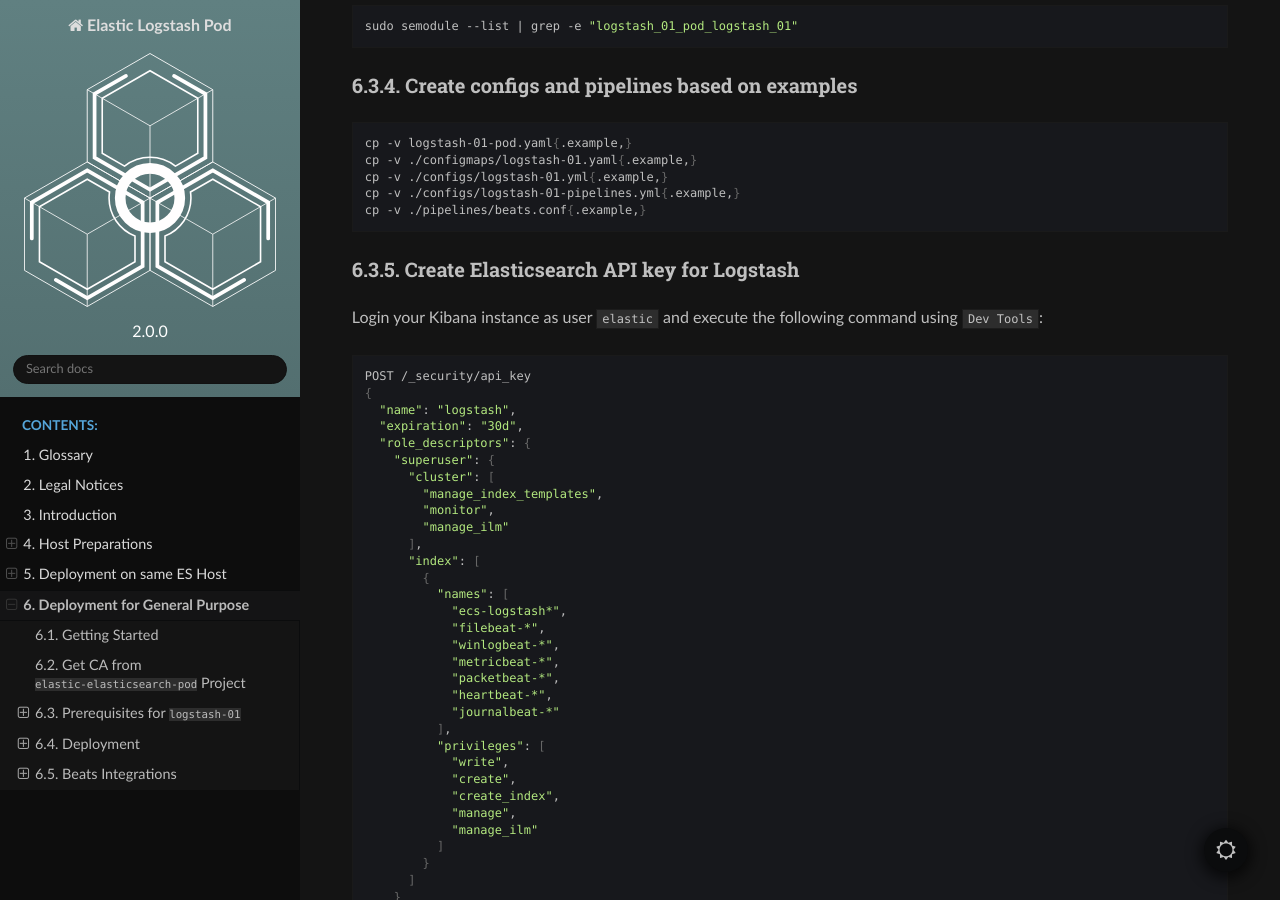
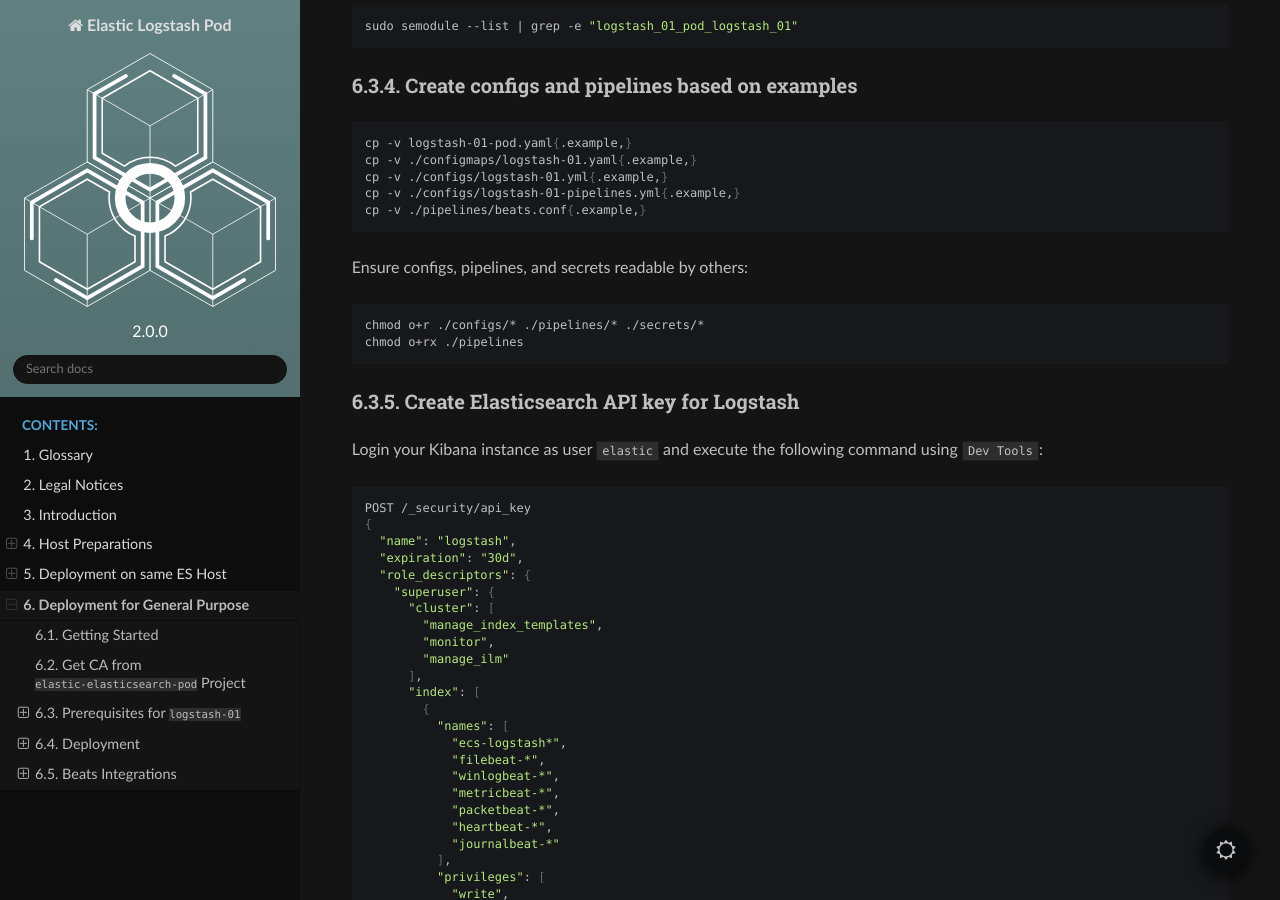
Before and after one commit to extra2000/elastic-logstash-pod, a Sphinx documentation site: the page built from docs/source/example_podman_general.rst, in a window 1280 px wide and 900 px high, scrolled down 2640 px. Built offline with Sphinx 7.4.7 and the Read the Docs theme 2.0.0, drawn with Linux system fonts in a browser that asks for light colours.

Commit message:
docs(deployments): ensures `configs/`, `pipelines/`, and `secrets/` readable by others

```diff
--- a/docs/source/example_podman_general.rst
+++ b/docs/source/example_podman_general.rst
@@ -146,6 +146,13 @@
     cp -v ./configs/logstash-01.yml{.example,}
     cp -v ./configs/logstash-01-pipelines.yml{.example,}
     cp -v ./pipelines/beats.conf{.example,}
+
+Ensure configs, pipelines, and secrets readable by others:
+
+.. code-block:: bash
+
+    chmod o+r ./configs/* ./pipelines/* ./secrets/*
+    chmod o+rx ./pipelines
 
 Create Elasticsearch API key for Logstash
 ~~~~~~~~~~~~~~~~~~~~~~~~~~~~~~~~~~~~~~~~~
```
Also changed, not shown: docs/source/example_podman_elk.rst (+7 -0 lines).
